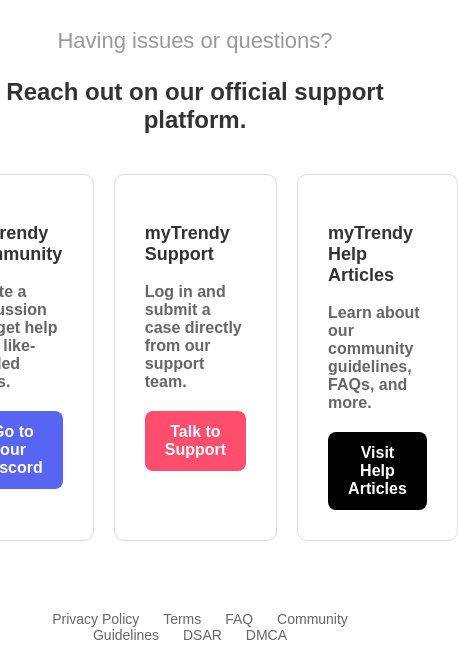
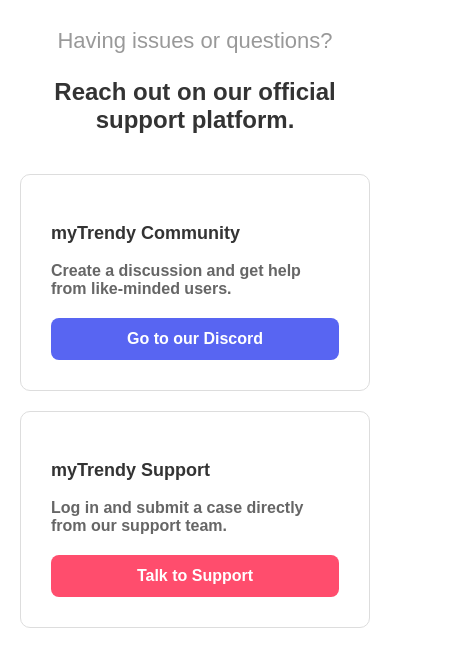
Before and after one commit to Naiym223/thetrendinghelpcenter, a plain HTML site: page index.html in a window 390 px wide. Shown: the part 181-828 px from the top of the page, 458 px wide, since content can reach past the window. Drawn offline with Linux system fonts and the light colour scheme.

Commit message:
Update index.html
mobile optomization

```diff
--- a/index.html
+++ b/index.html
@@ -3,7 +3,7 @@
 <head>
     <meta property="og:title" content="myTrendy Help Center">
     <meta property="og:description" content="Get support and answers for your myTrendy app experience.">
-    <meta property="og:image" content="https://cdn.discordapp.com/attachments/1051937226180804629/1330984904766394488/Screenshot_2025-01-20_at_2.38.45_PM.png?ex=678ff7c9&is=678ea649&hm=20f2688816cb0611d73b932e9af60112c515cca917571668ab998cc314e5ff4a&">
+    <meta property="og:image" content="https://cdn.discordapp.com/attachments/814132587961647124/1330968046000668732/love.png">
     <meta property="og:url" content="https://help.mytrendy.app">
     <meta name="twitter:card" content="summary_large_image">
     <meta charset="UTF-8">
@@ -49,6 +49,7 @@
         .container {
             max-width: 900px;
             margin: 50px auto;
+            padding: 0 20px;
         }
 
         .container h2 {
@@ -67,6 +68,7 @@
             display: flex;
             gap: 20px;
             justify-content: center;
+            flex-wrap: wrap;
         }
 
         .card {
@@ -74,7 +76,8 @@
             border: 1px solid #ddd;
             border-radius: 10px;
             padding: 30px;
-            width: 30%;
+            width: 100%;
+            max-width: 400px;
             transition: all 0.3s ease;
             text-align: left;
         }
@@ -118,6 +121,12 @@
             margin: 0 10px;
             text-decoration: none;
         }
+
+        @media (min-width: 768px) {
+            .card {
+                width: 30%;
+            }
+        }
     </style>
 </head>
 <body>
@@ -126,7 +135,7 @@
         <h1>Help Center</h1>
     </div>
 
-        <img class="center-icon" src="https://cdn.discordapp.com/attachments/814132587961647124/1330968046000668732/love.png?ex=678fe816&is=678e9696&hm=383f0a302d79a71672db0dfed1e2f6e51cee22e7b3781f1277a6d2eda35162ba&" alt="Center Icon">
+    <img class="center-icon" src="https://cdn.discordapp.com/attachments/814132587961647124/1330968046000668732/love.png" alt="Center Icon">
 
     <div class="container">
         <h2>Having issues or questions?</h2>
@@ -146,7 +155,7 @@
             <div class="card">
                 <h3>myTrendy Help Articles</h3>
                 <p>Learn about our community guidelines, FAQs, and more.</p>
-                <a href="https://docs.mytrendy.app/" class="btn-articles">Visit Help Articles</a>
+                <a href="https://mytrendy.gitbook.io/" class="btn-articles">Visit Help Articles</a>
             </div>
         </div>
     </div>
@@ -159,18 +168,5 @@
         <a href="https://app.termly.io/notify/c2f526c5-0a66-47ba-aea1-68b67c225708">DSAR</a>
         <a href="https://docs.mytrendy.app/safety/dmca">DMCA</a>
     </div>
-<!--Start of Tawk.to Script-->
-    <script type="text/javascript">
-        var Tawk_API=Tawk_API||{}, Tawk_LoadStart=new Date();
-        (function(){
-            var s1=document.createElement("script"),s0=document.getElementsByTagName("script")[0];
-            s1.async=true;
-            s1.src='https://embed.tawk.to/678e9b573a8427326071cf08/1ii2gtk0m';
-            s1.charset='UTF-8';
-            s1.setAttribute('crossorigin','*');
-            s0.parentNode.insertBefore(s1,s0);
-        })();
-    </script>
-    <!--End of Tawk.to Script-->
 </body>
 </html>
```
